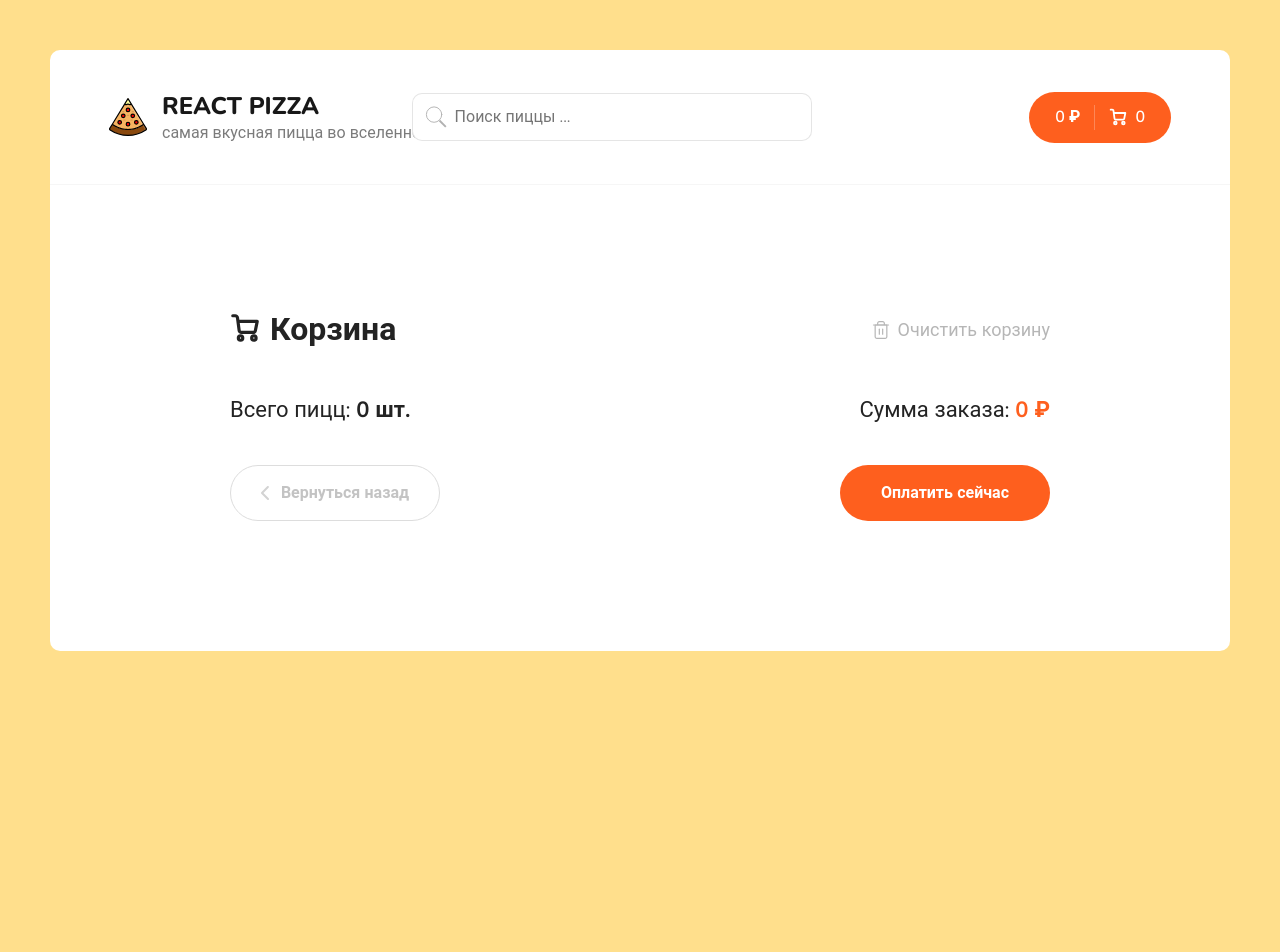
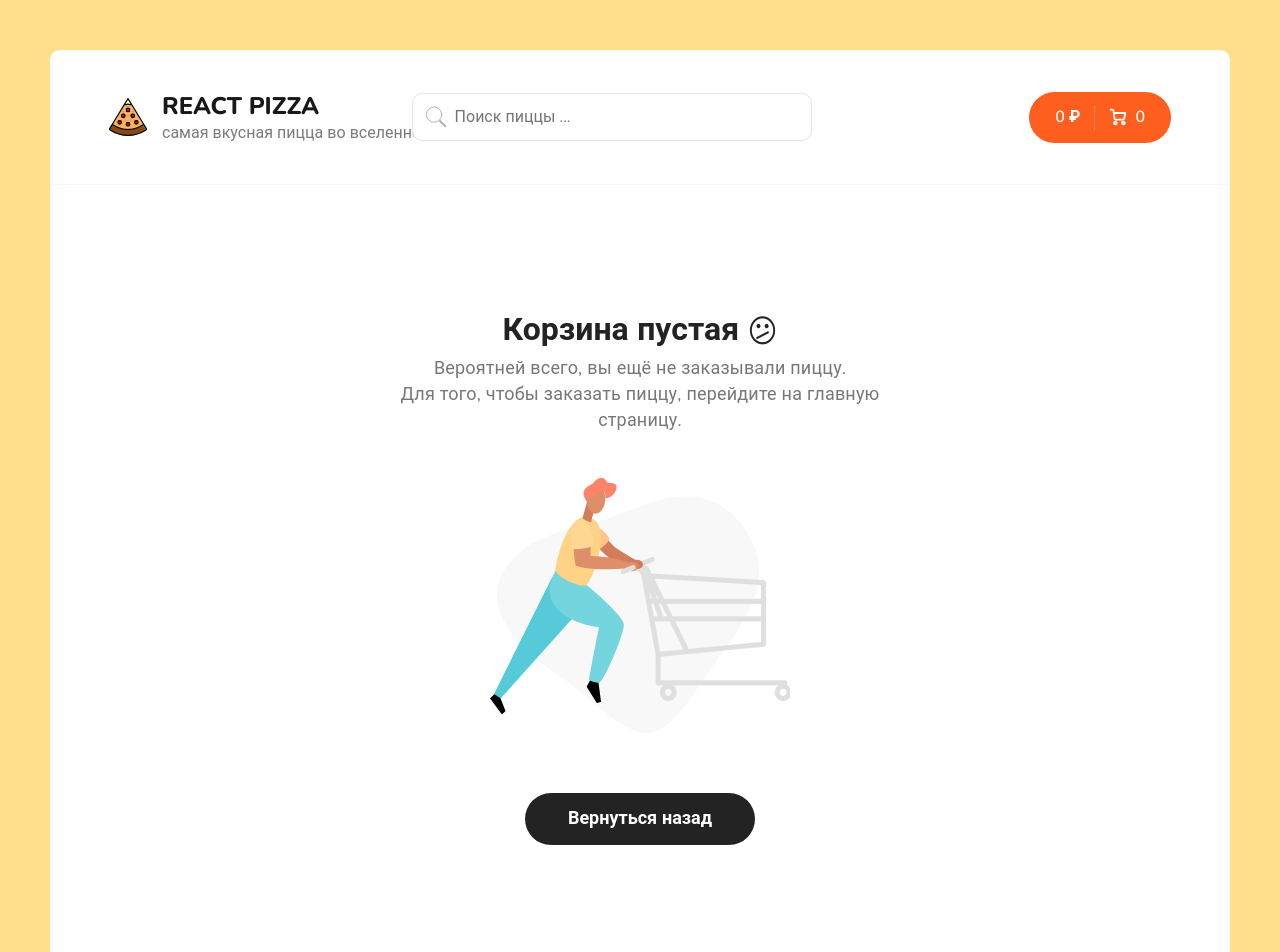
Before and after one commit to AllChatMute/React-pizza, a React (Vite) app in the folder react-pizza/: page /cart in a window 1280 px wide. Shown: the top 952 px of the page. Before the commit the page ends 800 px from the top, so only its background shows below. Built offline with nearby package versions, Linux system fonts and the light colour scheme.

Commit message:
added empty cart page

```diff
--- /dev/null
+++ b/react-pizza/src/components/cartEmpty.jsx
@@ -0,0 +1,24 @@
+import { Link } from "react-router-dom";
+
+const CartEmpty = () => {
+  return (
+    <>
+      <div className="cart cart--empty">
+        <h2>
+          Корзина пустая <icon>😕</icon>
+        </h2>
+        <p>
+          Вероятней всего, вы ещё не заказывали пиццу.
+          <br />
+          Для того, чтобы заказать пиццу, перейдите на главную страницу.
+        </p>
+        <img src="/src/assets/img/empty-cart.png" alt="Empty cart" />
+        <Link to="/" className="button button--black">
+          <span>Вернуться назад</span>
+        </Link>
+      </div>
+    </>
+  );
+};
+
+export default CartEmpty;
--- a/react-pizza/src/pages/cart.jsx
+++ b/react-pizza/src/pages/cart.jsx
@@ -1,7 +1,8 @@
 import { Link } from "react-router-dom";
 import { useDispatch, useSelector } from "react-redux";
+import { clearItems } from "../redux/slices/cartSlice";
 import CartItem from "../components/cartItem";
-import { clearItems } from "../redux/slices/cartSlice";
+import CartEmpty from "../components/cartEmpty";
 
 const Cart = () => {
   const totalPrice = useSelector((state) => state.cart.totalPrice);
@@ -15,6 +16,9 @@ const Cart = () => {
   return (
     <>
       <div className="container container--cart">
+        {items.length === 0 ? (
+          <CartEmpty />
+        ) : (
           <div className="cart">
             <div className="cart__top">
               <h2 className="content__title">
@@ -100,7 +104,9 @@ const Cart = () => {
                 <span>
                   {" "}
                   Всего пицц:{" "}
-                <b>{items.reduce((sum, obj) => sum + obj.count, 0)} шт.</b>{" "}
+                  <b>
+                    {items.reduce((sum, obj) => sum + obj.count, 0)} шт.
+                  </b>{" "}
                 </span>
                 <span>
                   {" "}
@@ -136,6 +142,7 @@ const Cart = () => {
               </div>
             </div>
           </div>
+        )}
       </div>
     </>
   );
```
Lines whose indentation alone changed are shown as unchanged.
